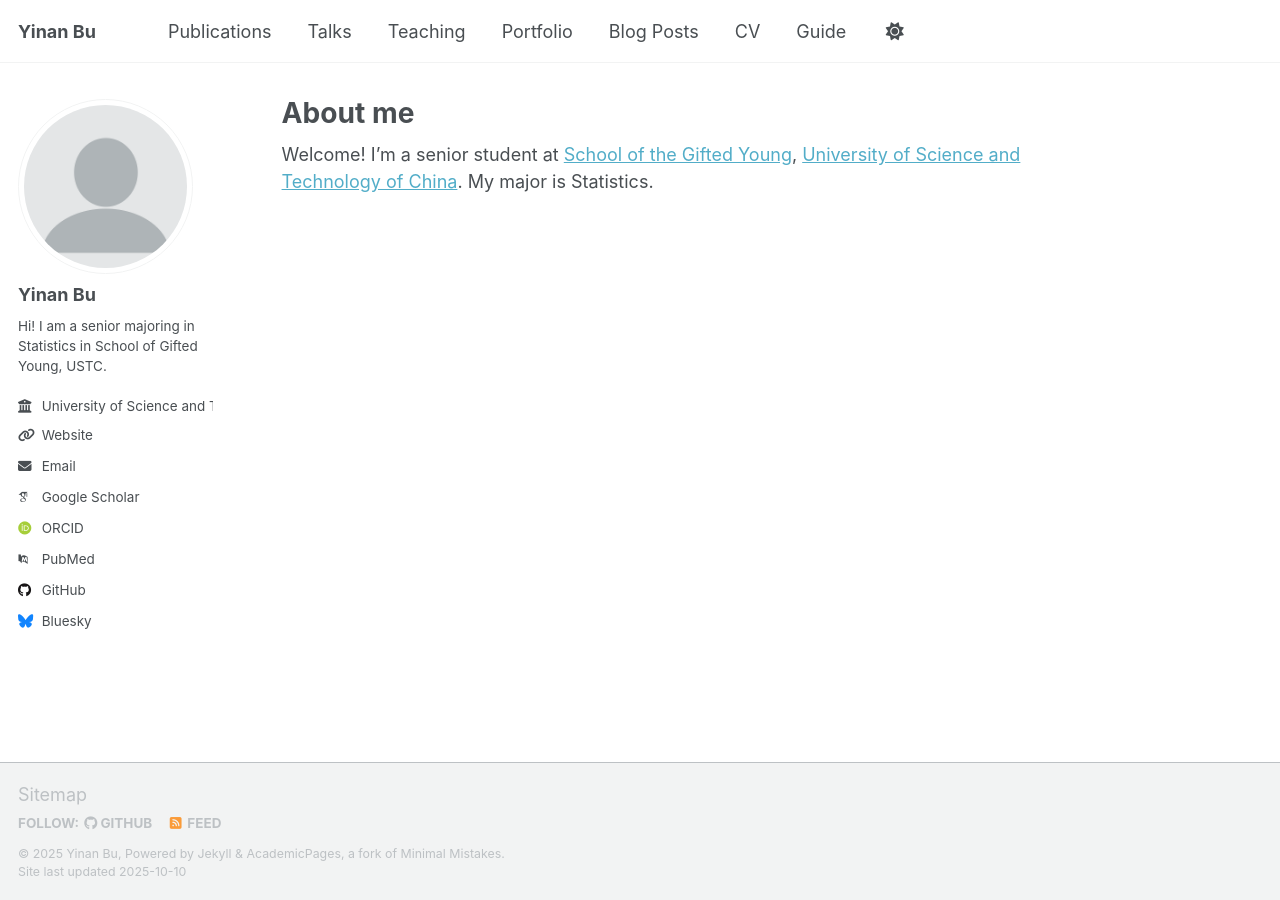
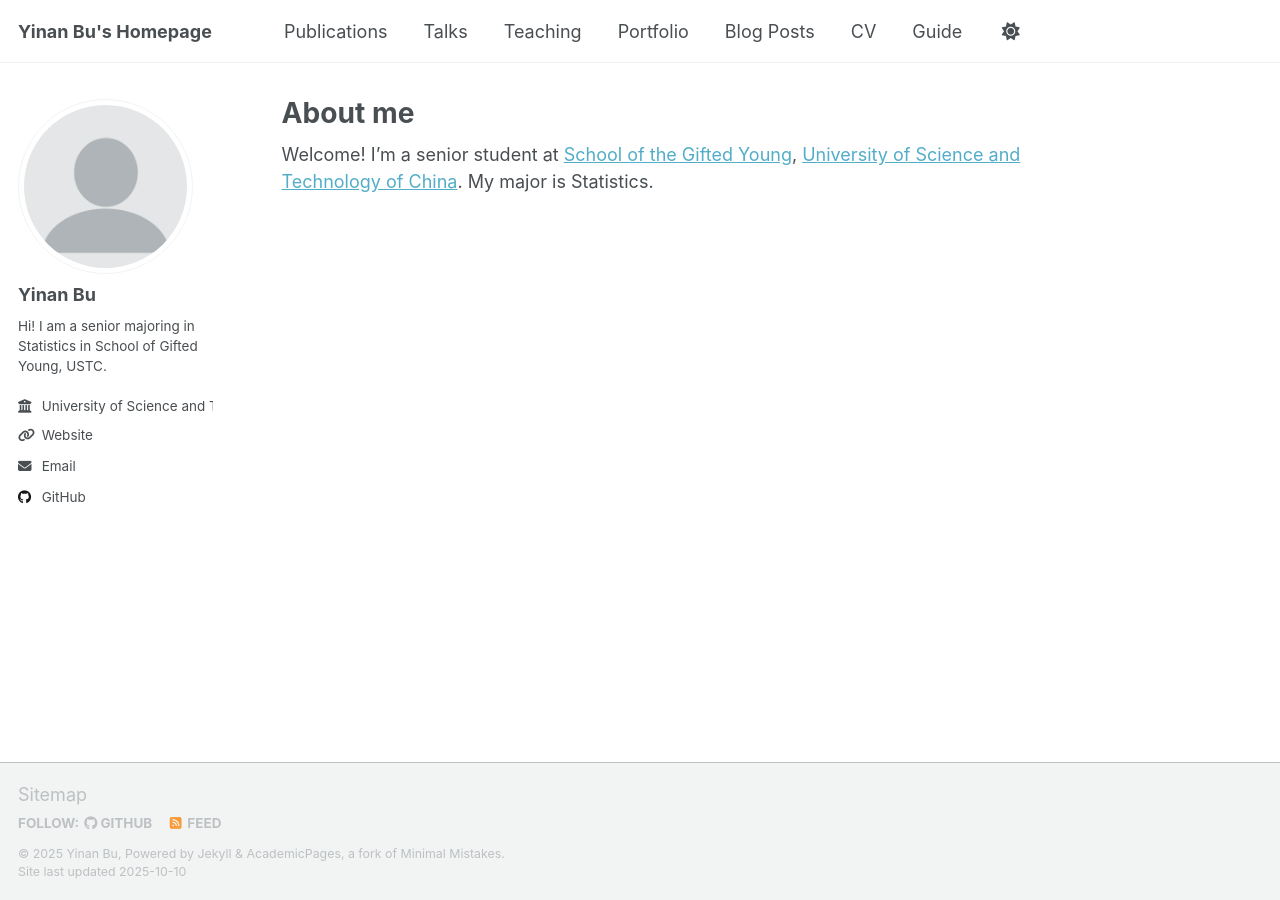
Before and after one commit to yinanbu/yinanbu.github.io, a Jekyll site: the page built from _pages/about.md, in a window 1280 px wide. Built offline with Jekyll 4.4.1, drawn with Linux system fonts in a browser that asks for light colours; some web fonts are replaced; a script that is not in the unit is left out; some of the changed lines change nothing that is shown.

Commit message:
Update _config.yml

```diff
--- a/_config.yml
+++ b/_config.yml
@@ -9,7 +9,7 @@
 # Basic Site Settings
 locale                   : "en-US"
 site_theme               : "default" # Currently available options are "default", "air"
-title                    : "Yinan Bu"
+title                    : "Yinan Bu's Homepage"
 title_separator          : "-"
 name                     : &name "Yinan Bu"
 description              : &description "Your Name's academic portfolio"   # Update this with a general description of your site, this is the default if not overridden by a page
@@ -29,18 +29,18 @@ author:
   bio              : "Hi! I am a senior majoring in Statistics in School of Gifted Young, USTC."
   # location         : ""
   employer         : "University of Science and Technology of China"
-  uri              : "https://en.ustc.edu.cn/"# URL
+  uri              : "yinanbu.github.io"# URL
   email            : "ynbu1002@gmail.com"
 
   # Academic websites
   academia         : # URL
   arxiv            : # URL - Update with the correct link to your profile
-  googlescholar    : "https://scholar.google.com/citations?user=PS_CX0AAAAAJ"
+  googlescholar    : # URL
   inspire-hep      : # URL
   impactstory      : # URL
-  orcid            : "http://orcid.org/yourorcidurl"
+  orcid            : # URL
   semantic         : # URL
-  pubmed           : "https://www.ncbi.nlm.nih.gov/pubmed/?term=john+snow"
+  pubmed           : # URL
   researchgate     : # URL
   scopus           : # URL
 
@@ -48,13 +48,13 @@ author:
   bitbucket        : # Username - Update with your username on the site
   codepen          : # Username
   dribbble         : # Username
-  github           : "academicpages"
+  github           : "byn1002"
   kaggle           : # Username
   stackoverflow    : # User number or user number and name (i.e., use "1" or "1/jeff-atwood")
 
   # Social media
   artstation       : # Username
-  bluesky          : "bsky.app" # Replace this with you Bluesky username
+  bluesky          : # Replace this with you Bluesky username
   facebook         : # Username
   flickr           : # Username
   foursquare       : # Username
```
